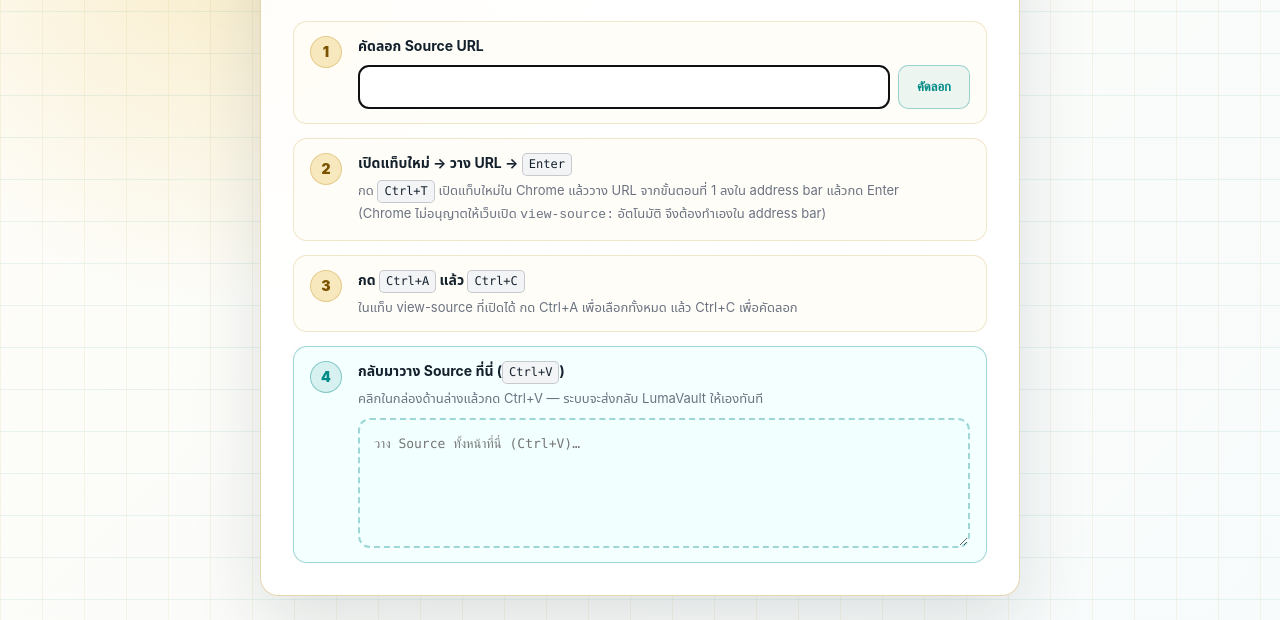
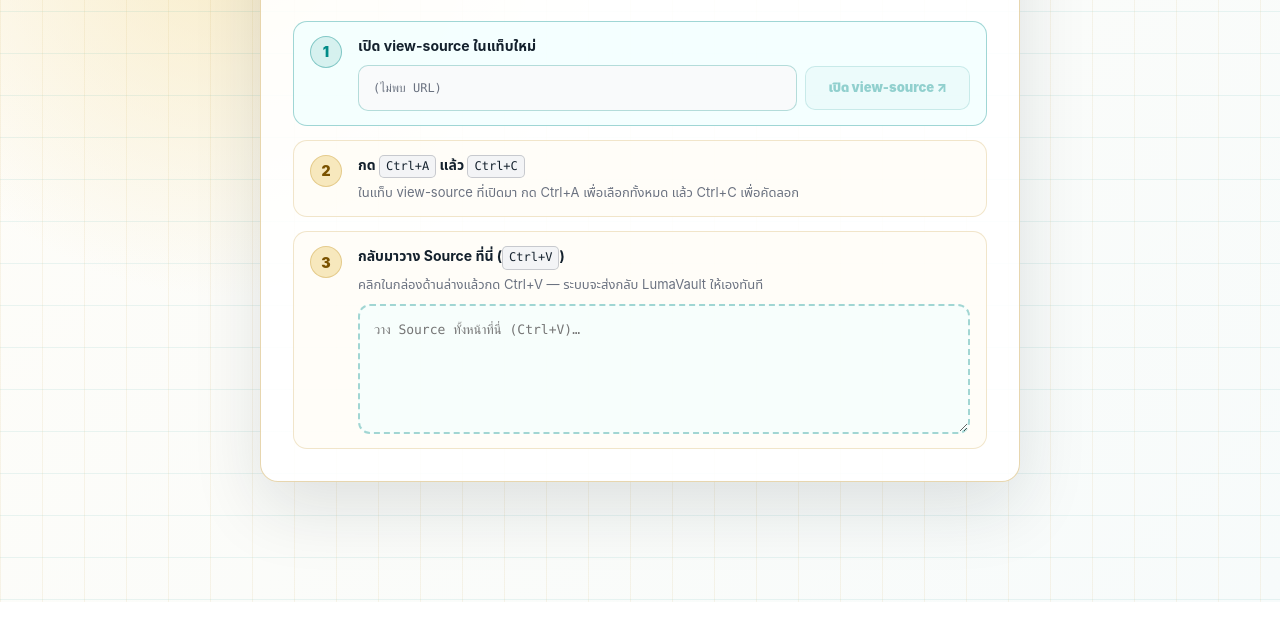
Before and after one commit to thanat-dev/lumavault-studio, a website: page public/source-open.html in a window 1280 px wide. Shown: the part 198-818 px from the top of the page. Drawn offline with Linux system fonts and the light colour scheme.

Commit message:
fix: open source tab + auto-return source via BroadcastChannel

```diff
--- a/public/source-open.html
+++ b/public/source-open.html
@@ -156,45 +156,55 @@
         gap: 8px;
         margin-top: 8px;
         flex-wrap: wrap;
+        align-items: center;
       }
 
-      input[type="text"] {
+      .url-preview {
         flex: 1;
         min-width: 0;
         min-height: 44px;
         border: 1px solid rgba(0, 139, 135, 0.28);
         border-radius: 10px;
         padding: 0 14px;
-        color: var(--ink);
-        font: 13px/1.4 Consolas, "Courier New", monospace;
-        background: #fff;
+        color: var(--muted);
+        font: 12px/44px Consolas, "Courier New", monospace;
+        background: #f9fafb;
+        white-space: nowrap;
+        overflow: hidden;
+        text-overflow: ellipsis;
+        user-select: none;
       }
 
-      button {
-        min-height: 44px;
-        border: 1px solid var(--line);
-        border-radius: 10px;
-        padding: 0 18px;
+      /* Open button — IS an <a> tag, styled as button */
+      a.open-btn {
         display: inline-grid;
         place-items: center;
-        background: #fffaf0;
-        color: #7a5200;
+        min-height: 44px;
+        padding: 0 22px;
+        border: 1px solid rgba(0, 139, 135, 0.4);
+        border-radius: 10px;
+        background: rgba(0, 139, 135, 0.08);
+        color: var(--teal);
         cursor: pointer;
         font-weight: 950;
         font-size: 13px;
         white-space: nowrap;
+        text-decoration: none;
         transition: background 0.15s, border-color 0.15s;
+        flex-shrink: 0;
       }
 
-      button:hover { background: var(--gold-soft); }
-
-      button.primary {
-        border-color: rgba(0, 139, 135, 0.35);
-        background: rgba(0, 139, 135, 0.07);
-        color: var(--teal);
+      a.open-btn:hover {
+        background: rgba(0, 139, 135, 0.16);
+        border-color: rgba(0, 139, 135, 0.6);
       }
 
-      button.primary:hover { background: rgba(0, 139, 135, 0.14); }
+      a.open-btn.done-state {
+        border-color: rgba(22, 163, 74, 0.4);
+        background: rgba(22, 163, 74, 0.08);
+        color: var(--green);
+        pointer-events: none;
+      }
 
       /* Paste area */
       #pasteArea {
@@ -260,19 +270,21 @@
 
       <h1>เปิด Page Source</h1>
       <p class="subtitle">
-        ทำตามขั้นตอน 1–4 — เมื่อวาง Source แล้ว ระบบจะส่งกลับ LumaVault ให้อัตโนมัติ
+        ทำตามขั้นตอน 1–3 — เมื่อวาง Source แล้ว ระบบจะส่งกลับ LumaVault ให้อัตโนมัติ
       </p>
 
       <div class="steps">
 
         <!-- Step 1 -->
-        <div class="step" id="s1">
+        <div class="step active" id="s1">
           <div class="step-num">1</div>
           <div class="step-body">
-            <strong>คัดลอก Source URL</strong>
+            <strong>เปิด view-source ในแท็บใหม่</strong>
             <div class="url-row">
-              <input id="sourceLink" type="text" readonly />
-              <button class="primary" id="copySource" type="button">คัดลอก</button>
+              <span class="url-preview" id="urlPreview"></span>
+              <a id="openSourceBtn" class="open-btn" href="" target="_blank" rel="noopener noreferrer">
+                เปิด view-source ↗
+              </a>
             </div>
           </div>
         </div>
@@ -281,24 +293,14 @@
         <div class="step" id="s2">
           <div class="step-num">2</div>
           <div class="step-body">
-            <strong>เปิดแท็บใหม่ → วาง URL → <kbd>Enter</kbd></strong>
-            <p>กด <kbd>Ctrl+T</kbd> เปิดแท็บใหม่ใน Chrome แล้ววาง URL จากขั้นตอนที่ 1 ลงใน address bar แล้วกด Enter<br>
-            (Chrome ไม่อนุญาตให้เว็บเปิด <code>view-source:</code> อัตโนมัติ จึงต้องทำเองใน address bar)</p>
+            <strong>กด <kbd>Ctrl+A</kbd> แล้ว <kbd>Ctrl+C</kbd></strong>
+            <p>ในแท็บ view-source ที่เปิดมา กด Ctrl+A เพื่อเลือกทั้งหมด แล้ว Ctrl+C เพื่อคัดลอก</p>
           </div>
         </div>
 
         <!-- Step 3 -->
         <div class="step" id="s3">
           <div class="step-num">3</div>
-          <div class="step-body">
-            <strong>กด <kbd>Ctrl+A</kbd> แล้ว <kbd>Ctrl+C</kbd></strong>
-            <p>ในแท็บ view-source ที่เปิดได้ กด Ctrl+A เพื่อเลือกทั้งหมด แล้ว Ctrl+C เพื่อคัดลอก</p>
-          </div>
-        </div>
-
-        <!-- Step 4 -->
-        <div class="step active" id="s4">
-          <div class="step-num">4</div>
           <div class="step-body">
             <strong>กลับมาวาง Source ที่นี่ (<kbd>Ctrl+V</kbd>)</strong>
             <p>คลิกในกล่องด้านล่างแล้วกด Ctrl+V — ระบบจะส่งกลับ LumaVault ให้เองทันที</p>
@@ -319,33 +321,31 @@
       const cleanUrl = rawUrl.replace(/^(view-source:)+/i, "").trim();
       const viewSourceUrl = cleanUrl ? `view-source:${cleanUrl}` : "";
 
-      const sourceInput = document.getElementById("sourceLink");
-      const copyBtn = document.getElementById("copySource");
-      const pasteArea = document.getElementById("pasteArea");
+      const openBtn       = document.getElementById("openSourceBtn");
+      const urlPreview    = document.getElementById("urlPreview");
+      const pasteArea     = document.getElementById("pasteArea");
       const successBanner = document.getElementById("successBanner");
 
-      sourceInput.value = viewSourceUrl;
+      // Set the anchor href — Chrome allows <a> clicks to open view-source: URLs
+      openBtn.href = viewSourceUrl || "#";
+      urlPreview.textContent = viewSourceUrl || "(ไม่พบ URL)";
 
-      // Auto-select the URL on load for easy keyboard copy
-      requestAnimationFrame(() => {
-        sourceInput.focus();
-        sourceInput.select();
-      });
+      if (!viewSourceUrl) {
+        openBtn.style.opacity = "0.4";
+        openBtn.style.pointerEvents = "none";
+      }
 
-      // Copy button
-      copyBtn.addEventListener("click", async () => {
-        sourceInput.focus();
-        sourceInput.select();
-        try {
-          await navigator.clipboard.writeText(viewSourceUrl);
-          copyBtn.textContent = "คัดลอกแล้ว ✓";
-          setTimeout(() => { copyBtn.textContent = "คัดลอก"; }, 2000);
-        } catch {
-          document.execCommand("copy");
-          copyBtn.textContent = "เลือกแล้ว — กด Ctrl+C";
-          setTimeout(() => { copyBtn.textContent = "คัดลอก"; }, 2500);
-        }
-        document.getElementById("s1").classList.add("done");
+      // Mark step 1 done and activate steps 2+3 after click
+      openBtn.addEventListener("click", () => {
+        if (!viewSourceUrl) return;
+        setTimeout(() => {
+          openBtn.textContent = "เปิดแล้ว ✓";
+          openBtn.classList.add("done-state");
+          document.getElementById("s1").classList.remove("active");
+          document.getElementById("s1").classList.add("done");
+          document.getElementById("s2").classList.add("active");
+          document.getElementById("s3").classList.add("active");
+        }, 150);
       });
 
       // BroadcastChannel to send source back to the main LumaVault tab
@@ -357,20 +357,19 @@
         successBanner.classList.add("visible");
         const kb = Math.max(1, Math.round(content.length / 1024));
         successBanner.textContent = `✓ ส่ง Source กลับ LumaVault แล้ว (${kb} KB) — ปิดแท็บนี้ได้เลย`;
-        document.getElementById("s4").classList.remove("active");
-        document.getElementById("s4").classList.add("done");
+        document.getElementById("s3").classList.remove("active");
+        document.getElementById("s3").classList.add("done");
+        document.getElementById("s2").classList.remove("active");
+        document.getElementById("s2").classList.add("done");
       }
 
-      // Detect paste into the textarea
       pasteArea.addEventListener("paste", (event) => {
         const content = (event.clipboardData || window.clipboardData).getData("text");
         if (content && content.trim().length > 50) {
-          // Let the browser fill the textarea normally, then broadcast
           requestAnimationFrame(() => sendSource(content));
         }
       });
 
-      // Also handle manual typing / late paste detection
       pasteArea.addEventListener("input", () => {
         const content = pasteArea.value;
         if (content.trim().length > 50 && !successBanner.classList.contains("visible")) {
```
